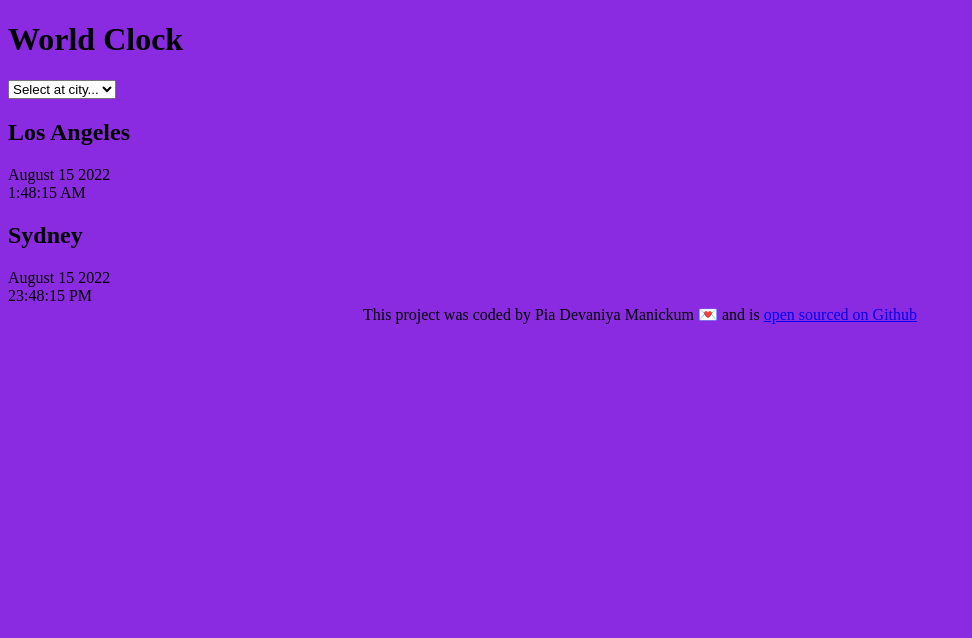
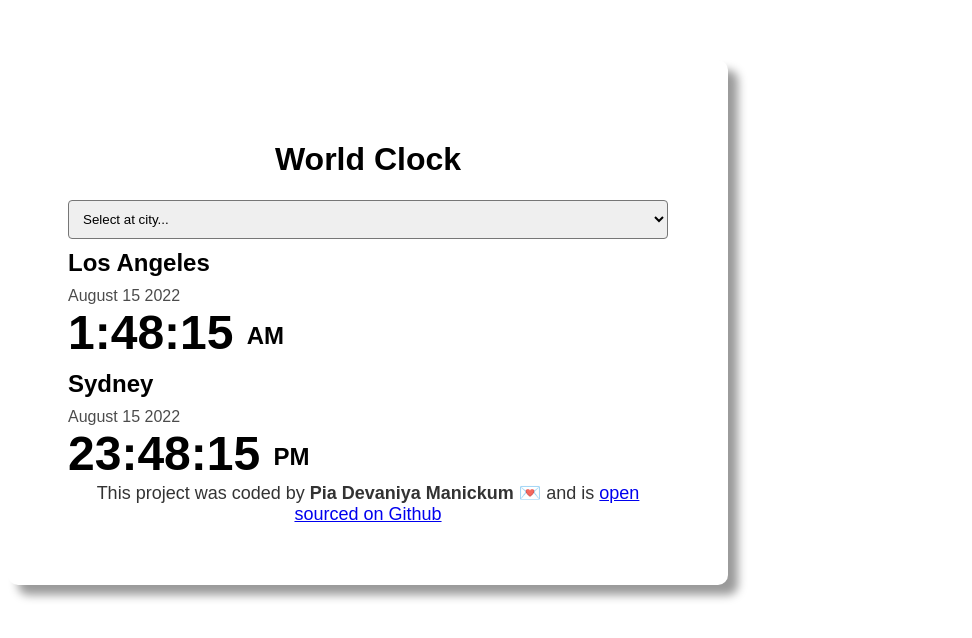
Before and after one commit to piadevaniya08/worldclock, a plain HTML site: page index.html in a window 1280 px wide. Shown: the whole page, without its empty margins (0-972 px from the left). Drawn offline with Linux system fonts and the light colour scheme.

Commit message:
added css and edited html

```diff
--- a/css/style.css
+++ b/css/style.css
@@ -1,6 +1,60 @@
-body {
-    background: blueviolet;
+h1{
+    text-align: center;
+    font-family: sans-serif;
+    font-size: 36 px;
+}
+h2{
+    margin: 0;
+    line-height: 2;
+    font-size: 24px;
+}
+
+body{
+    background-color: white;
+    font-family: sans-serif;
+}
+
+.container {
+max-width: 600px;
+margin: 0 auto;
+background-color: white;
+padding: 60px;
+margin: 60px 0;
+box-shadow: 10px 10px 10px rgba(0, 0, 0, 0.4);
+border-radius: 10px;
+
+}
+
+city{
+    display: flex;
+    justify-content: space-between;
+    border-bottom: 1px dashed grey;
+    padding: 20px 0;
+}
+
+
+select{
+    display: block;
+    width: 100%;
+    border-radius: 4px;
+    padding: 10px;
+}
+
+
+.date{
+    opacity: 0.7;
+}
+.time{
+    font-size: 48px;
+    font-weight: bold;
+}
+.time small {
+    font-size : 24px;
+    vertical-align: middle;
+    line-height: 48px;
 }
 footer {
     text-align: center;
-}
+    font-size: 18px;
+    color: rgba(0, 0, 0, 0.8);
+  }
--- a/index.html
+++ b/index.html
@@ -20,18 +20,21 @@
     <option value="">Auckland</option>
     </select>
     <div class="city">
+        <div>
         <h2>Los Angeles </h2>
         <div class="date"> August 15 2022</div>
     </div>
-    <div class="time"> 1:48:15 AM</div>
+    <div class="time"> 1:48:15 <small>AM</small></div>
 </div>
 <div class="city">
+    <div>
     <h2> Sydney</h2>
+<div class="date"> August 15 2022</div>
 </div>
-<div class="date"> August 15 2022</div>
-<div class="time"> 23:48:15 PM</div>
+<div class="time"> 23:48:15 <small>PM</small></div>
+</div>
     <footer>
-       This project was coded by Pia Devaniya Manickum 💌 and is
+       This project was coded by <strong>Pia Devaniya Manickum </strong>💌 and is
         <a href="https://github.com/piadevaniya08/worldclock" target="_blank"> open sourced on Github</a>
     </footer>
     <script src="javascript/index.js"></script>
```
